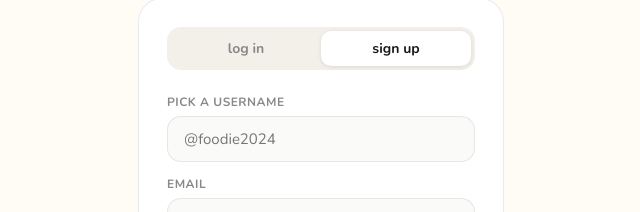
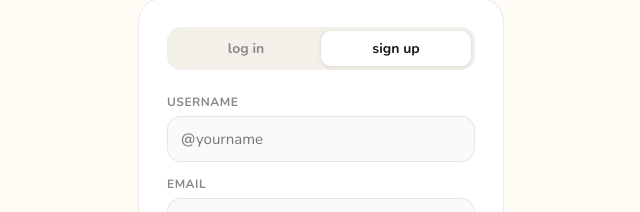
Before and after one commit to mryuhanteng/whatchueattoday, a Next.js app: page /auth in a window 1280 px wide. Both pictures are taken after a click on the button "sign up". Shown: the part 274-486 px from the top of the page, without its empty margins (319-959 px from the left). Built offline with nearby package versions, Linux system fonts and the light colour scheme; no server answers.

Commit message:
Update page.tsx

```diff
--- a/app/auth/page.tsx
+++ b/app/auth/page.tsx
@@ -2,6 +2,9 @@
 import { useState } from 'react'
 import { createClient } from '@/lib/supabase-browser'
 import { useRouter } from 'next/navigation'
+
+const AVATAR_COLORS = ['#FFE8D6','#D6F0FF','#FFD6F0','#D6FFE8','#FAFFD6','#F0D6FF']
+const AVATAR_EMOJIS = ['🌟','🎯','🎨','🦊','🎸','🌈','🍀','🦋','🌸','⚡','🎭','🔥']
 
 export default function AuthPage() {
   const [tab, setTab] = useState<'login' | 'signup'>('login')
@@ -13,6 +16,10 @@ export default function AuthPage() {
   const router = useRouter()
   const supabase = createClient()
 
+  function cleanUsername(val: string) {
+    return val.replace('@','').trim().toLowerCase().replace(/[^a-z0-9_]/g, '')
+  }
+
   async function handleLogin() {
     setLoading(true); setError('')
     const { error } = await supabase.auth.signInWithPassword({ email, password })
@@ -22,18 +29,30 @@ export default function AuthPage() {
 
   async function handleSignup() {
     setLoading(true); setError('')
-    if (!username.trim()) { setError('pick a username!'); setLoading(false); return }
+    const cleanedUsername = cleanUsername(username)
+    if (!cleanedUsername) { setError('pick a username! only letters, numbers, underscores'); setLoading(false); return }
+    if (cleanedUsername.length < 3) { setError('username must be at least 3 characters'); setLoading(false); return }
+    if (!email.trim()) { setError('enter your email!'); setLoading(false); return }
+    if (password.length < 6) { setError('password must be at least 6 characters'); setLoading(false); return }
+
+    // check if username is taken
+    const { data: existing } = await supabase.from('profiles').select('id').eq('username', cleanedUsername).maybeSingle()
+    if (existing) { setError('that username is taken 😅 try another!'); setLoading(false); return }
+
+    const randomEmoji = AVATAR_EMOJIS[Math.floor(Math.random() * AVATAR_EMOJIS.length)]
+    const randomColor = AVATAR_COLORS[Math.floor(Math.random() * AVATAR_COLORS.length)]
+
     const { data, error } = await supabase.auth.signUp({
       email, password,
-      options: { data: { username: username.replace('@','').trim().toLowerCase() } }
+      options: { data: { username: cleanedUsername } }
     })
     if (error) { setError(error.message); setLoading(false); return }
     if (data.user) {
       await supabase.from('profiles').upsert({
         id: data.user.id,
-        username: username.replace('@','').trim().toLowerCase(),
-        avatar_emoji: '🌟',
-        avatar_color: '#FFE8D6',
+        username: cleanedUsername,
+        avatar_emoji: randomEmoji,
+        avatar_color: randomColor,
       })
       router.push('/feed')
     }
@@ -67,9 +86,15 @@ export default function AuthPage() {
 
         {tab === 'signup' && (
           <div className="input-group">
-            <label className="input-label">pick a username</label>
-            <input className="text-input" type="text" placeholder="@foodie2024"
-              value={username} onChange={e => setUsername(e.target.value)} />
+            <label className="input-label">username</label>
+            <div style={{ position: 'relative' }}>
+              <span style={{ position: 'absolute', left: 14, top: '50%', transform: 'translateY(-50%)', color: 'var(--muted)', fontWeight: 700, fontSize: 15 }}>@</span>
+              <input className="text-input" type="text" placeholder="yourname"
+                style={{ paddingLeft: 28 }}
+                value={username} onChange={e => setUsername(e.target.value.replace('@',''))}
+                autoComplete="off" autoCorrect="off" autoCapitalize="off" />
+            </div>
+            {username && <p style={{ fontSize: 12, color: 'var(--muted)', marginTop: 4 }}>@{cleanUsername(username)}</p>}
           </div>
         )}
 
```
